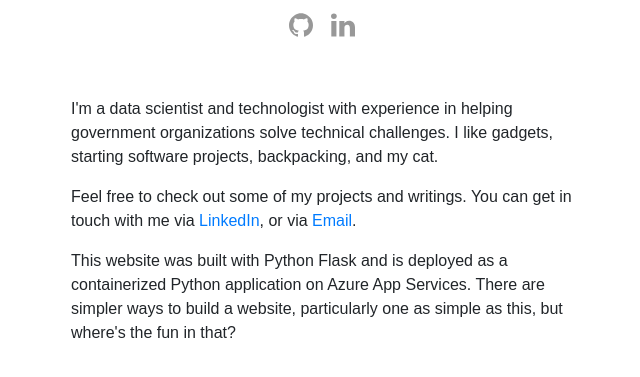
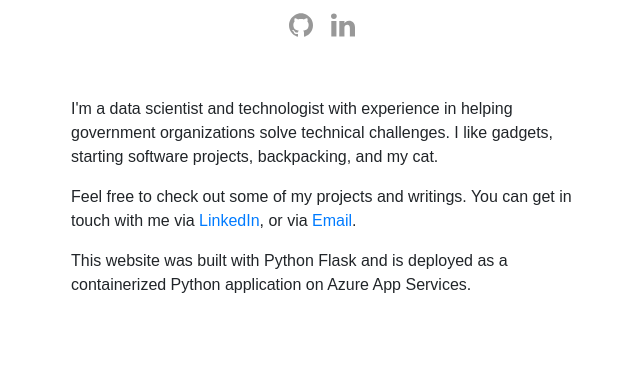
Before and after one commit to shawnmittal/azure_personal_website, a Flask app: page / in a window 1280 px wide. Shown: the part 269-646 px from the top of the page, without its empty margins (313-953 px from the left). Run offline with Flask 2, Linux system fonts and the light colour scheme; some libraries are stand-ins or nearby versions.

Commit message:
updated home

```diff
--- a/website/templates/home.html
+++ b/website/templates/home.html
@@ -36,7 +36,6 @@
 
         <p>
             This website was built with Python Flask and is deployed as a containerized Python application on Azure App Services.
-            There are simpler ways to build a website, particularly one as simple as this, but where's the fun in that?
         </p>
     </div>
 </section>
```
